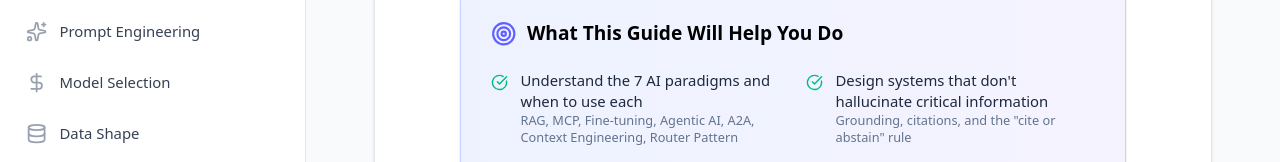
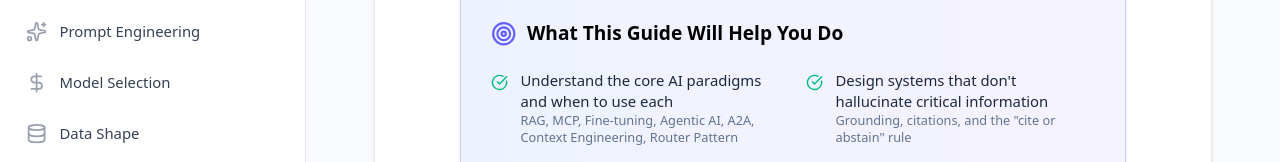
Before and after one commit to Ops-Team-Leverege/mcp-rag-guide, a React (Vite) app in the folder guide-app/: page / in a window 1280 px wide. Shown: the part 384-546 px from the top of the page. Built offline with nearby package versions, Linux system fonts and the light colour scheme.

Commit message:
Fix: Remove '7' from AI paradigms reference in Overview section

```diff
--- a/guide-app/src/leverege-mcp-rag-guide/sections/OverviewSection.jsx
+++ b/guide-app/src/leverege-mcp-rag-guide/sections/OverviewSection.jsx
@@ -46,7 +46,7 @@ export const OverviewSection = () => {
         </h2>
         <div className="grid md:grid-cols-2 gap-6">
           {[
-            { title: "Understand the 7 AI paradigms and when to use each", sub: "RAG, MCP, Fine-tuning, Agentic AI, A2A, Context Engineering, Router Pattern" },
+            { title: "Understand the core AI paradigms and when to use each", sub: "RAG, MCP, Fine-tuning, Agentic AI, A2A, Context Engineering, Router Pattern" },
             { title: "Design systems that don't hallucinate critical information", sub: "Grounding, citations, and the \"cite or abstain\" rule" },
             { title: "Choose and combine the right architecture patterns", sub: "When to use code-driven routing, when to let LLMs decide, and how patterns combine" },
             { title: "Debug, evaluate, and improve production AI", sub: "Systematic debugging, RAGAS evaluation, intent accuracy testing" },
```
